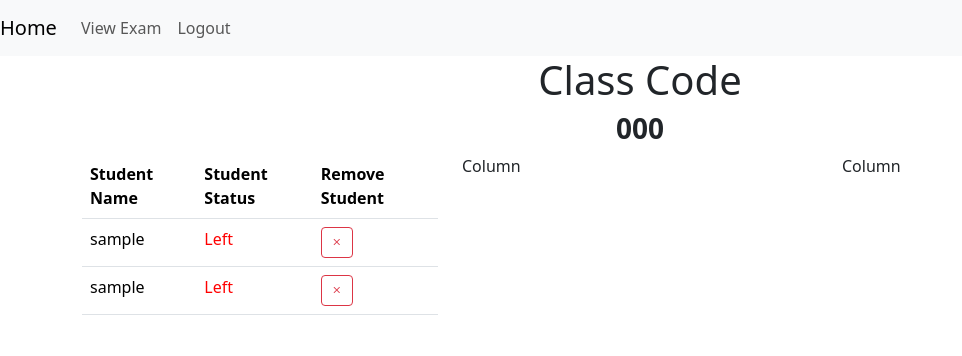
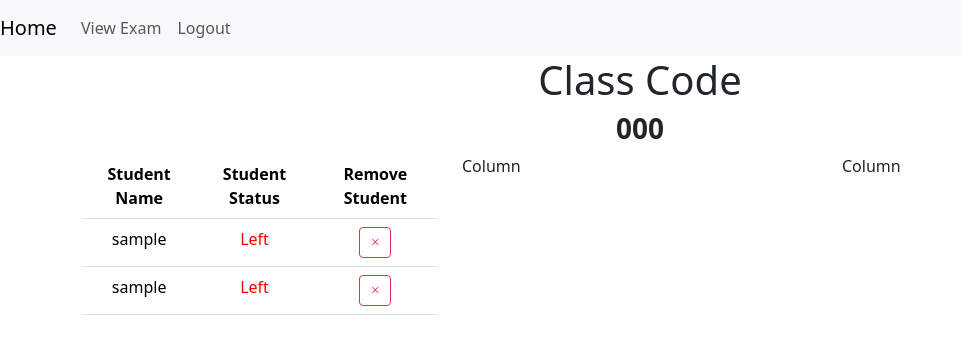
Before and after one commit to GraphiteApp/GraphiteTeacher, a Django app: page /exam in a window 1280 px wide. Shown: the top 356 px of the page, without its empty margins (0-962 px from the left). Run offline with Django 4.2, Linux system fonts and the light colour scheme; a user stored in the database is signed in; tables that the repository leaves empty hold one stand-in row (values such as "Sample post"); parts of the project's set-up code (start-up, migrations or seed data) failed here and were passed over.

Commit message:
Fix sorting students + add student table hover effect + align student table text to center

```diff
--- a/static/Graphite/css/style.css
+++ b/static/Graphite/css/style.css
@@ -5,3 +5,15 @@
 .left {
     color: red;
 }
+
+.text-align-center {
+    text-align: center;
+}
+
+.text-align-right {
+    text-align: right;
+}
+
+.text-align-left {
+    text-align: left;
+}
--- a/static/Graphite/javascript/exam.js
+++ b/static/Graphite/javascript/exam.js
@@ -18,6 +18,14 @@ async function getData() {
     })
 }
 
+function sortNames(a, b) {
+    if (a.toLowerCase() < b.toLowerCase()) {
+        return 0
+    }
+
+    return 1
+}
+
 function updateStudents(data) {
     let studentList = document.getElementById('student-list')
 
@@ -26,15 +34,19 @@ function updateStudents(data) {
     if (data.students.length + data.left_students.length) {
         // clear list
         data.students = data.students.concat(data.left_students)
-        data.students = data.students.sort()
+        data.students = data.students.sort(sortNames)
 
         data.students.forEach((student) => {
             let studentItem = document.createElement('tr')
+
             let studentName = document.createElement('td')
-            let studentStatus = document.createElement('td')
             studentName.scope = 'row'
             studentName.innerText = student
+            studentName.className = 'text-align-center'
+
             studentItem.appendChild(studentName)
+
+            let studentStatus = document.createElement('td')
 
             if (data.left_students.includes(student)) {
                 studentStatus.innerText = 'Left'
@@ -44,9 +56,13 @@ function updateStudents(data) {
                 studentStatus.style.color = 'green'
             }
 
+            studentStatus.className = 'text-align-center'
+
             studentItem.appendChild(studentStatus)
 
             let removeButton = document.createElement('td')
+            removeButton.className = 'text-align-center'
+
             let removeButtonButton = document.createElement('button')
             removeButtonButton.className = 'btn btn-outline-danger btn-sm'
 
--- a/templates/Graphite/exam.html
+++ b/templates/Graphite/exam.html
@@ -47,9 +47,10 @@
     <div class="container">
       <div class="row">
         <div class="col">
-          <table class="table">
+            <div class="table table-responsive">
+              <table class="table table-hover">
                   <thead class="thead-dark">
-                <tr>
+                    <tr class="text-align-center">
                         <th scope="col">Student Name</th>
                         <th scope="col">Student Status</th>
                         <th scope="col">Remove Student</th>
@@ -57,6 +58,7 @@
                   </thead>
                     <tbody id="student-list"></tbody>
               </table>
+            </div>
         </div>
         <div class="col">
           Column
```
Lines whose indentation alone changed are shown as unchanged.
